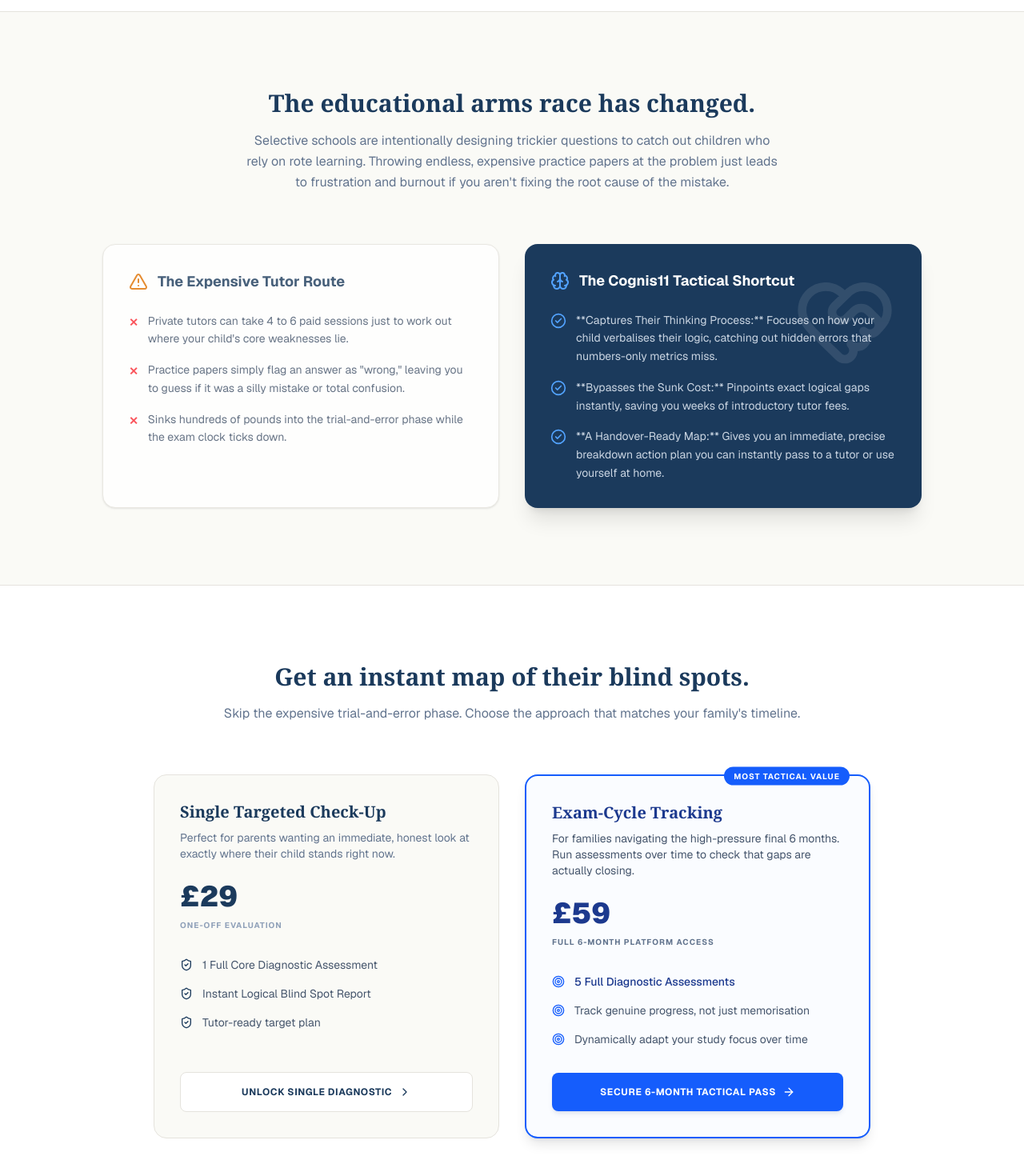
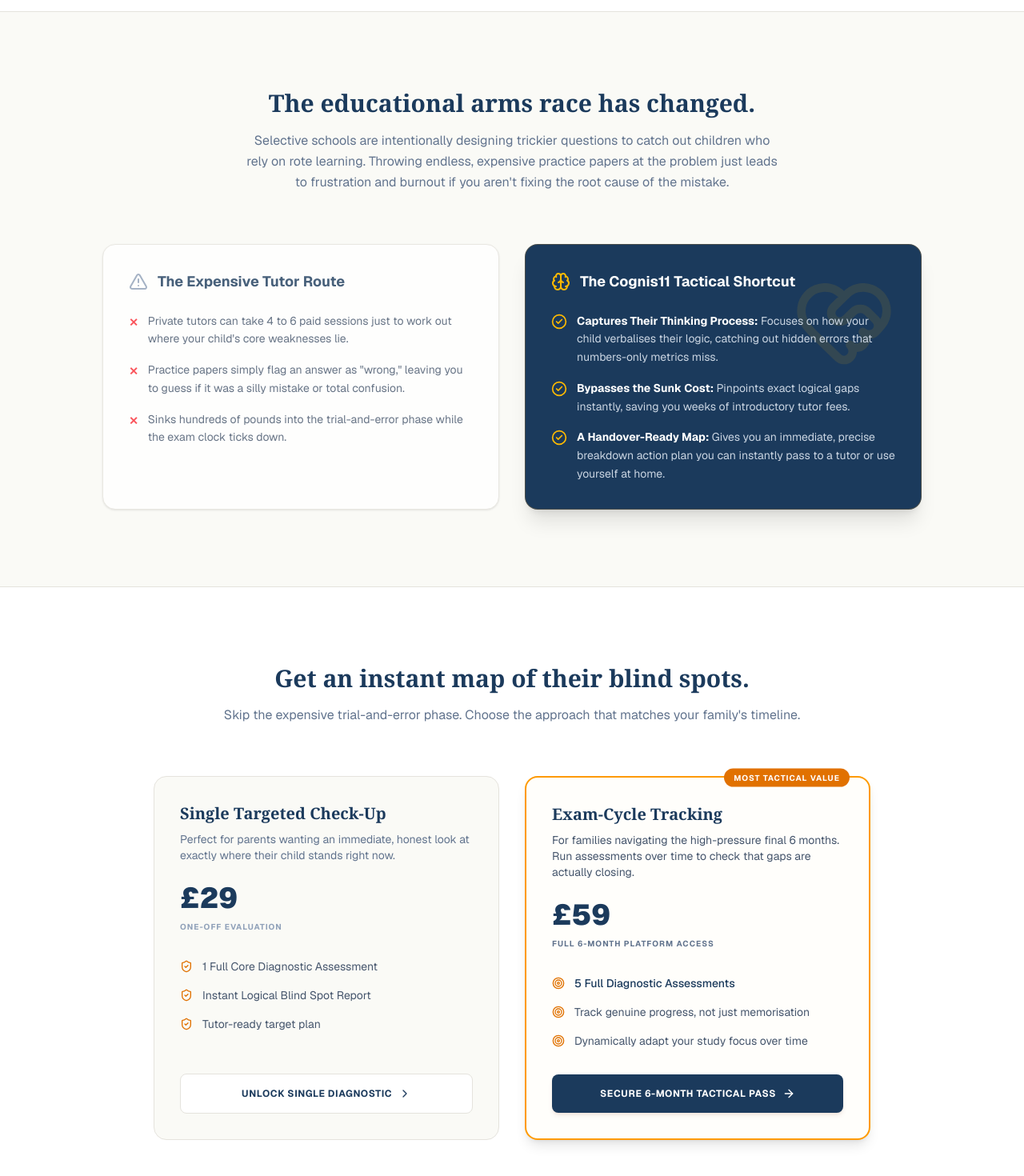
Before and after one commit to vc12345/cognis11-unified, a Next.js app: page /staging/diagnostic in a window 1280 px wide. Shown: the part 614-2084 px from the top of the page at 80% size. Built offline with nearby package versions, Linux system fonts and the light colour scheme; no server answers.

Commit message:
change staging hp diagnostic style

```diff
--- a/src/app/staging/diagnostic/page.tsx
+++ b/src/app/staging/diagnostic/page.tsx
@@ -1,13 +1,13 @@
 'use client';
 
 import { useRouter } from 'next/navigation';
-import { Brain, Microscope, HeartHandshake, Target, ArrowRight, ShieldCheck, CheckCircle2, AlertTriangle, ChevronRight } from 'lucide-react';
+import { Brain, HeartHandshake, Target, ArrowRight, ShieldCheck, CheckCircle2, AlertTriangle, ChevronRight } from 'lucide-react';
 
 export default function DiagnosticSalesPage() {
   const router = useRouter();
 
   return (
-    <div className="min-h-screen bg-[#FAFAF6] text-[#1B3A5C] font-sans selection:bg-blue-200">
+    <div className="min-h-screen bg-[#FAFAF6] text-[#1B3A5C] font-sans selection:bg-amber-200">
 
       {/* ======================================================== */}
       {/* HERO SECTION                                             */}
@@ -15,13 +15,13 @@
       <header className="relative pt-20 pb-24 px-6 md:px-12 overflow-hidden border-b border-[#E5E3DD] bg-white">
         <div className="max-w-4xl mx-auto text-center relative z-10">
 
-          <div className="inline-flex items-center gap-2 px-4 py-2 rounded-full bg-blue-50 text-blue-800 text-[10px] font-bold uppercase tracking-widest mb-8 border border-blue-200">
-            <Target className="w-3.5 h-3.5" />
+          <div className="inline-flex items-center gap-2 px-4 py-2 rounded-full bg-amber-50 text-amber-800 text-[10px] font-bold uppercase tracking-widest mb-8 border border-amber-200">
+            <Target className="w-3.5 h-3.5 text-amber-600" />
             Year 6 / Final Push Strategy
           </div>
 
           <h1 className="text-4xl md:text-5xl lg:text-6xl font-bold font-serif text-[#1B3A5C] leading-[1.1] mb-6 tracking-tight">
-            Stop guessing <span className="italic text-blue-700">why</span> they lost the marks.
+            Stop guessing <span className="italic text-amber-600">why</span> they lost the marks.
           </h1>
 
           <p className="text-lg md:text-xl text-slate-600 leading-relaxed max-w-2xl mx-auto mb-10">
@@ -56,7 +56,7 @@
             {/* The Old Way */}
             <div className="bg-white border border-[#E5E3DD] p-8 rounded-2xl shadow-sm opacity-80">
               <div className="flex items-center gap-3 mb-6">
-                <AlertTriangle className="w-6 h-6 text-amber-600" />
+                <AlertTriangle className="w-6 h-6 text-slate-400" />
                 <h3 className="text-lg font-bold">The Expensive Tutor Route</h3>
               </div>
               <ul className="space-y-4">
@@ -73,24 +73,24 @@
             </div>
 
             {/* The Cognis Way */}
-            <div className="bg-[#1B3A5C] text-white p-8 rounded-2xl shadow-xl relative overflow-hidden">
+            <div className="bg-[#1B3A5C] text-white p-8 rounded-2xl shadow-xl relative overflow-hidden border border-amber-500/20">
               <div className="absolute top-0 right-0 p-8 opacity-10">
-                <HeartHandshake className="w-32 h-32" />
+                <HeartHandshake className="w-32 h-32 text-amber-400" />
               </div>
               <div className="relative z-10">
                 <div className="flex items-center gap-3 mb-6">
-                  <Brain className="w-6 h-6 text-blue-400" />
+                  <Brain className="w-6 h-6 text-amber-400" />
                   <h3 className="text-lg font-bold">The Cognis11 Tactical Shortcut</h3>
                 </div>
                 <ul className="space-y-4">
                   <li className="flex items-start gap-3 text-slate-300 text-sm leading-relaxed">
-                    <CheckCircle2 className="w-5 h-5 text-blue-400 shrink-0 mt-0.5" /> **Captures Their Thinking Process:** Focuses on how your child verbalises their logic, catching out hidden errors that numbers-only metrics miss.
+                    <CheckCircle2 className="w-5 h-5 text-amber-400 shrink-0 mt-0.5" /> <span><strong className="text-white">Captures Their Thinking Process:</strong> Focuses on how your child verbalises their logic, catching out hidden errors that numbers-only metrics miss.</span>
                   </li>
                   <li className="flex items-start gap-3 text-slate-300 text-sm leading-relaxed">
-                    <CheckCircle2 className="w-5 h-5 text-blue-400 shrink-0 mt-0.5" /> **Bypasses the Sunk Cost:** Pinpoints exact logical gaps instantly, saving you weeks of introductory tutor fees.
+                    <CheckCircle2 className="w-5 h-5 text-amber-400 shrink-0 mt-0.5" /> <span><strong className="text-white">Bypasses the Sunk Cost:</strong> Pinpoints exact logical gaps instantly, saving you weeks of introductory tutor fees.</span>
                   </li>
                   <li className="flex items-start gap-3 text-slate-300 text-sm leading-relaxed">
-                    <CheckCircle2 className="w-5 h-5 text-blue-400 shrink-0 mt-0.5" /> **A Handover-Ready Map:** Gives you an immediate, precise breakdown action plan you can instantly pass to a tutor or use yourself at home.
+                    <CheckCircle2 className="w-5 h-5 text-amber-400 shrink-0 mt-0.5" /> <span><strong className="text-white">A Handover-Ready Map:</strong> Gives you an immediate, precise breakdown action plan you can instantly pass to a tutor or use yourself at home.</span>
                   </li>
                 </ul>
               </div>
@@ -116,7 +116,7 @@
           <div className="grid grid-cols-1 md:grid-cols-2 gap-8">
 
             {/* TIER 1: ONE-OFF */}
-            <div className="border border-[#E5E3DD] bg-[#FAFAF6] rounded-2xl p-8 flex flex-col hover:border-blue-200 transition-colors">
+            <div className="border border-[#E5E3DD] bg-[#FAFAF6] rounded-2xl p-8 flex flex-col hover:border-amber-200 transition-colors">
               <div className="mb-8">
                 <h3 className="text-xl font-bold font-serif mb-2">Single Targeted Check-Up</h3>
                 <p className="text-sm text-slate-500 mb-6">Perfect for parents wanting an immediate, honest look at exactly where their child stands right now.</p>
@@ -126,13 +126,13 @@
 
               <ul className="space-y-4 mb-8 flex-1">
                 <li className="flex items-center gap-3 text-sm text-slate-600">
-                  <ShieldCheck className="w-4 h-4 text-[#1B3A5C]" /> 1 Full Core Diagnostic Assessment
+                  <ShieldCheck className="w-4 h-4 text-amber-600" /> 1 Full Core Diagnostic Assessment
                 </li>
                 <li className="flex items-center gap-3 text-sm text-slate-600">
-                  <ShieldCheck className="w-4 h-4 text-[#1B3A5C]" /> Instant Logical Blind Spot Report
+                  <ShieldCheck className="w-4 h-4 text-amber-600" /> Instant Logical Blind Spot Report
                 </li>
                 <li className="flex items-center gap-3 text-sm text-slate-600">
-                  <ShieldCheck className="w-4 h-4 text-[#1B3A5C]" /> Tutor-ready target plan
+                  <ShieldCheck className="w-4 h-4 text-amber-600" /> Tutor-ready target plan
                 </li>
               </ul>
 
@@ -145,35 +145,35 @@
             </div>
 
             {/* TIER 2: 6-MONTH ACCESS */}
-            <div className="border-2 border-blue-600 bg-blue-50/30 rounded-2xl p-8 flex flex-col relative shadow-lg">
-              <div className="absolute top-0 right-6 -translate-y-1/2 bg-blue-600 text-white text-[10px] font-bold uppercase tracking-widest px-3 py-1 rounded-full">
+            <div className="border-2 border-amber-500 bg-amber-50/20 rounded-2xl p-8 flex flex-col relative shadow-lg">
+              <div className="absolute top-0 right-6 -translate-y-1/2 bg-amber-600 text-white text-[10px] font-bold uppercase tracking-widest px-3 py-1 rounded-full">
                 Most Tactical Value
               </div>
 
               <div className="mb-8">
-                <h3 className="text-xl font-bold font-serif mb-2 text-blue-900">Exam-Cycle Tracking</h3>
+                <h3 className="text-xl font-bold font-serif mb-2 text-[#1B3A5C]">Exam-Cycle Tracking</h3>
                 <p className="text-sm text-slate-600 mb-6">For families navigating the high-pressure final 6 months. Run assessments over time to check that gaps are actually closing.</p>
                 <div className="flex items-end gap-2">
-                  <div className="text-4xl font-black text-blue-900">£59</div>
+                  <div className="text-4xl font-black text-[#1B3A5C]">£59</div>
                 </div>
                 <div className="text-[10px] uppercase tracking-widest text-slate-500 mt-2 font-bold">Full 6-Month Platform Access</div>
               </div>
 
               <ul className="space-y-4 mb-8 flex-1">
-                <li className="flex items-center gap-3 text-sm text-blue-900 font-medium">
-                  <Target className="w-4 h-4 text-blue-600" /> 5 Full Diagnostic Assessments
+                <li className="flex items-center gap-3 text-sm text-[#1B3A5C] font-medium">
+                  <Target className="w-4 h-4 text-amber-600" /> 5 Full Diagnostic Assessments
                 </li>
                 <li className="flex items-center gap-3 text-sm text-slate-600">
-                  <Target className="w-4 h-4 text-blue-600" /> Track genuine progress, not just memorisation
+                  <Target className="w-4 h-4 text-amber-600" /> Track genuine progress, not just memorisation
                 </li>
                 <li className="flex items-center gap-3 text-sm text-slate-600">
-                  <Target className="w-4 h-4 text-blue-600" /> Dynamically adapt your study focus over time
+                  <Target className="w-4 h-4 text-amber-600" /> Dynamically adapt your study focus over time
                 </li>
               </ul>
 
               <button
                 onClick={() => router.push('/register?intent=diagnostic&plan=6-month')}
-                className="w-full bg-blue-600 text-white hover:bg-blue-700 font-bold text-xs uppercase tracking-wider py-4 rounded-lg transition-all flex items-center justify-center gap-2 shadow-md shadow-blue-900/10"
+                className="w-full bg-[#1B3A5C] text-white hover:bg-slate-800 font-bold text-xs uppercase tracking-wider py-4 rounded-lg transition-all flex items-center justify-center gap-2 shadow-md shadow-amber-900/10"
               >
                 Secure 6-Month Tactical Pass <ArrowRight className="w-4 h-4" />
               </button>
--- a/src/app/staging/page.tsx
+++ b/src/app/staging/page.tsx
@@ -39,7 +39,7 @@
         <div className="flex-1 bg-[#FAFAF6] flex flex-col justify-center px-8 md:px-16 py-16 border-b md:border-b-0 md:border-r border-[#E5E3DD]">
           <div className="max-w-md w-full mx-auto">
             <div className="inline-flex items-center gap-2 px-3 py-1 rounded-full bg-amber-50 text-amber-800 text-[10px] font-bold uppercase tracking-widest mb-6 border border-amber-200">
-              <Sparkles className="w-3 h-3" /> Years 2 — 5
+              <Sparkles className="w-3 h-3 text-amber-600 fill-amber-500" /> Years 2 — 5
             </div>
             <h3 className="text-3xl font-bold font-serif mb-4 text-[#1B3A5C]">Build the Foundation Early</h3>
             <p className="text-sm text-slate-600 leading-relaxed mb-8">
@@ -58,8 +58,8 @@
         {/* CTA 2: Diagnostic Evaluation Path */}
         <div className="flex-1 bg-[#F5F4EE] flex flex-col justify-center px-8 md:px-16 py-16">
           <div className="max-w-md w-full mx-auto">
-            <div className="inline-flex items-center gap-2 px-3 py-1 rounded-full bg-blue-50 text-blue-900 text-[10px] font-bold uppercase tracking-widest mb-6 border border-blue-200">
-              <Target className="w-3 h-3" /> Year 6 / Final Push
+            <div className="inline-flex items-center gap-2 px-3 py-1 rounded-full bg-amber-50 text-amber-800 text-[10px] font-bold uppercase tracking-widest mb-6 border border-amber-200">
+              <Target className="w-3 h-3 text-amber-600" /> Year 6 / Final Push
             </div>
             <h3 className="text-3xl font-bold font-serif mb-4 text-[#1B3A5C]">Skip the Tutor Trial & Error</h3>
             <p className="text-sm text-slate-600 leading-relaxed mb-8">
@@ -67,7 +67,7 @@
             </p>
             <button
               onClick={() => router.push('/diagnostic/')}
-              className="inline-flex items-center gap-2 bg-[#1B3A5C] hover:bg-slate-800 text-white font-medium text-xs uppercase tracking-wider px-6 py-3.5 rounded-md shadow-sm transition-all"
+              className="inline-flex items-center gap-2 bg-amber-600 hover:bg-amber-700 text-white font-medium text-xs uppercase tracking-wider px-6 py-3.5 rounded-md shadow-sm transition-all"
             >
               Run the 11+ Diagnostic
               <ArrowRight className="w-4 h-4" />
```
